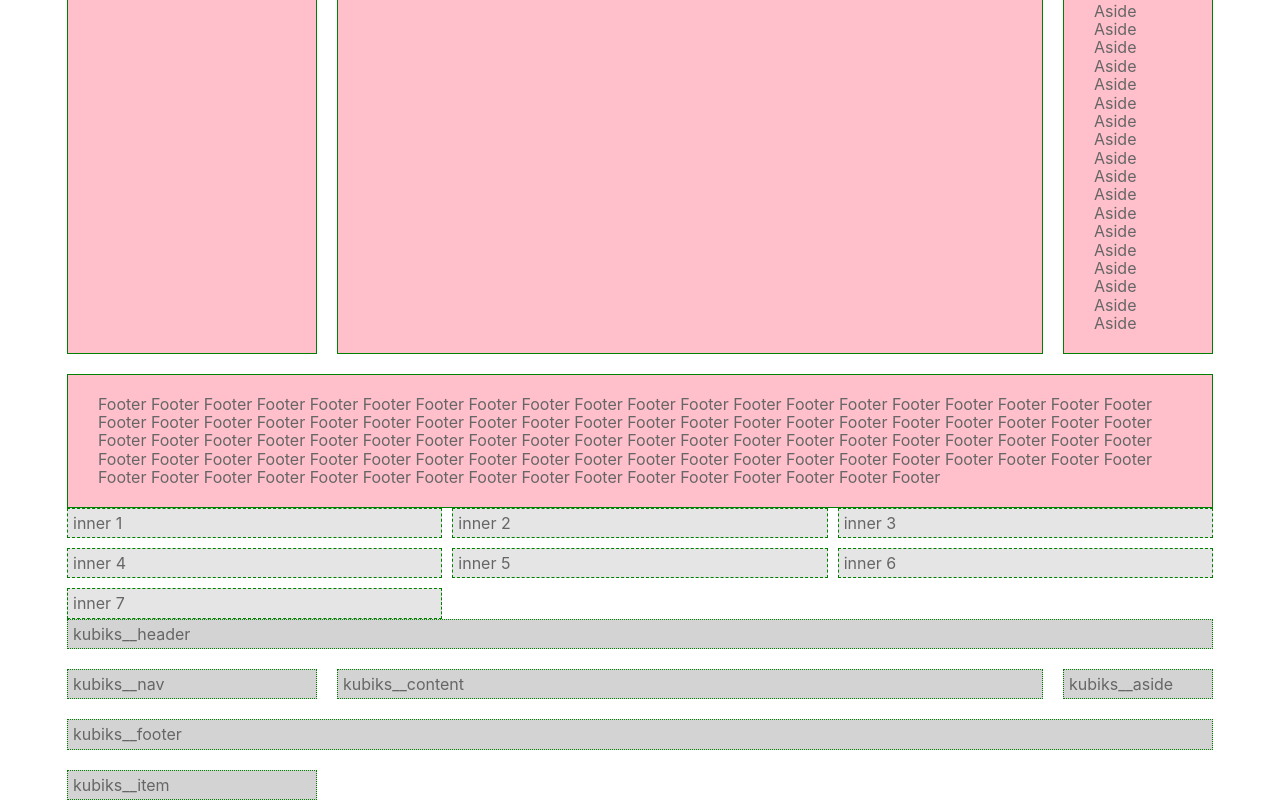
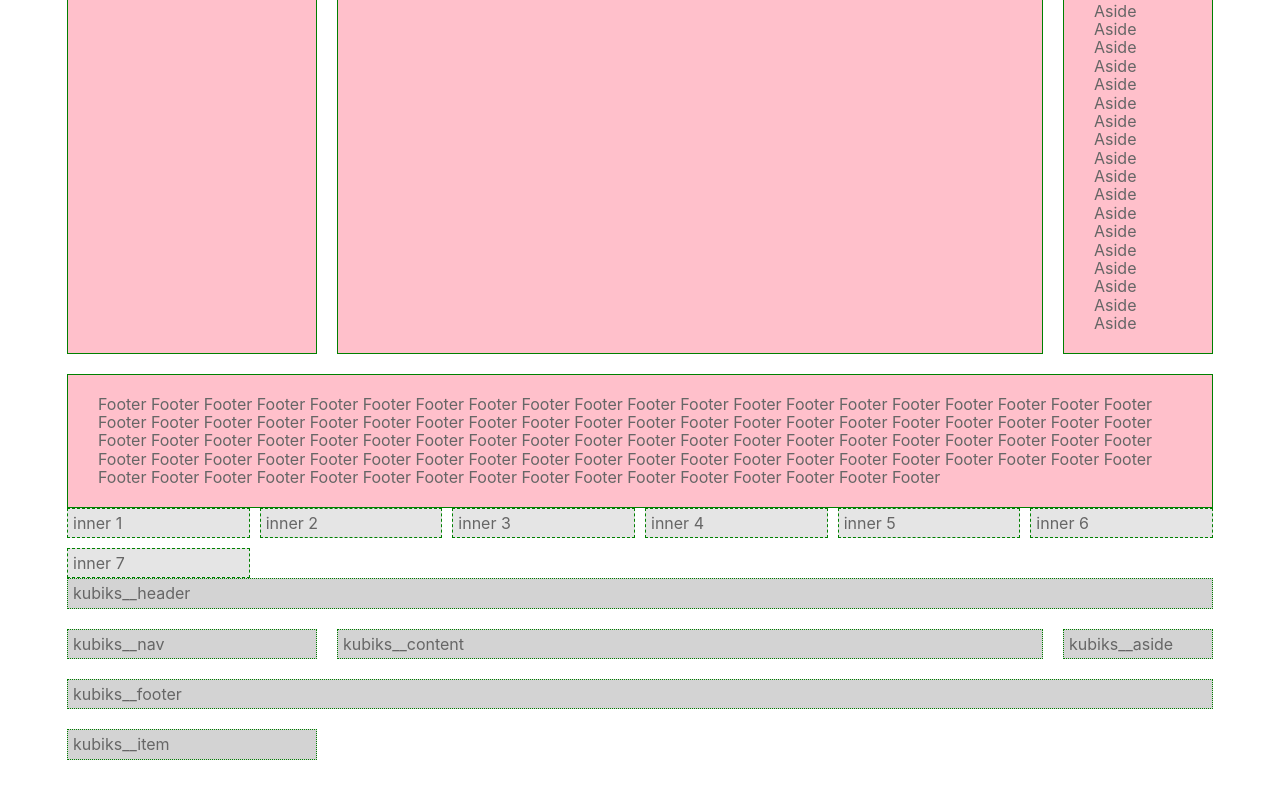
Before and after one commit to FrenkiArt/css-grid-learn, a website built with Vite: page src/index.html in a window 1280 px wide. Shown: the part 578-1378 px from the top of the page. After the commit the page ends 1338 px from the top, so only its background shows below. Built offline with nearby package versions, Linux system fonts and the light colour scheme.

Commit message:
minmax in row

```diff
--- a/src/scss/stuff.scss
+++ b/src/scss/stuff.scss
@@ -51,7 +51,8 @@
 
 .inner-row {
   display: grid;
-  grid-template-columns: repeat(3, 1fr);
+  // grid-template-columns: repeat(3, 1fr);
+  grid-template-columns: repeat(auto-fill, minmax(180px, 1fr));
   grid-gap: 10px;
 
   // .inner-row__item
```
